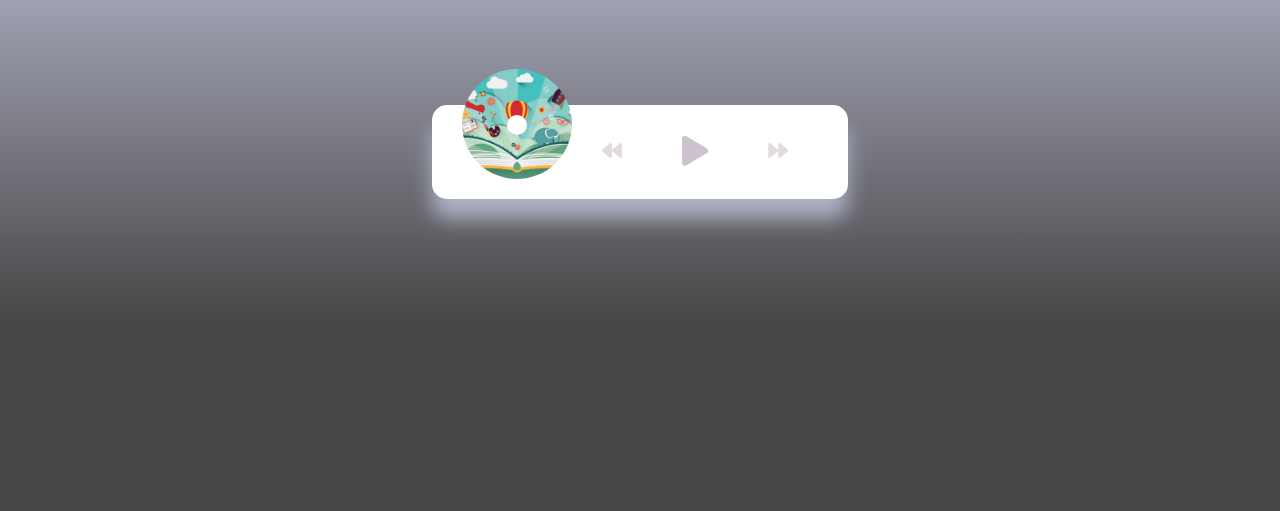
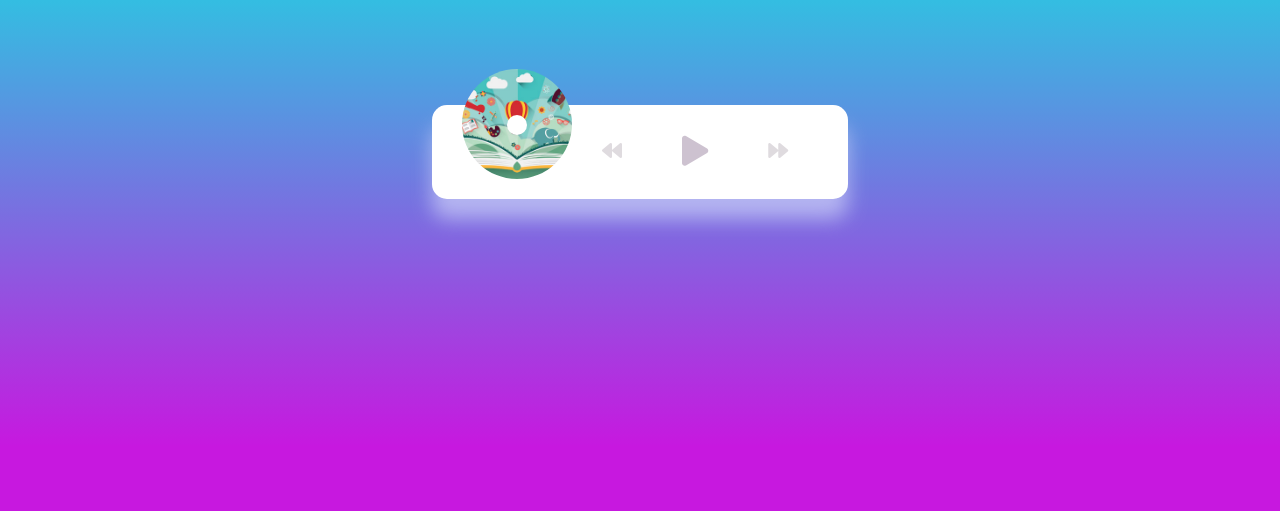
Before and after one commit to pekker99/git-vizsga-0420, a plain HTML site: page index.html in a window 1280 px wide. Shown: the part 289-800 px from the top of the page. Drawn offline with Linux system fonts and the light colour scheme.

Commit message:
CSS oldal hátterének megváltoztatása

```diff
--- a/style.css
+++ b/style.css
@@ -4,7 +4,7 @@
 
 body{
 
-    background-image: linear-gradient(0deg, rgb(71, 71, 71) 23.8%, rgb(221,224,252) 92%);
+    background-image: linear-gradient(180deg, rgb(19, 226, 226) 23.8%, rgb(199, 24, 223) 92%);
     height: 100vh;
     display: flex;
     justify-content: center;
```
Also changed, not shown: 1 other file.
